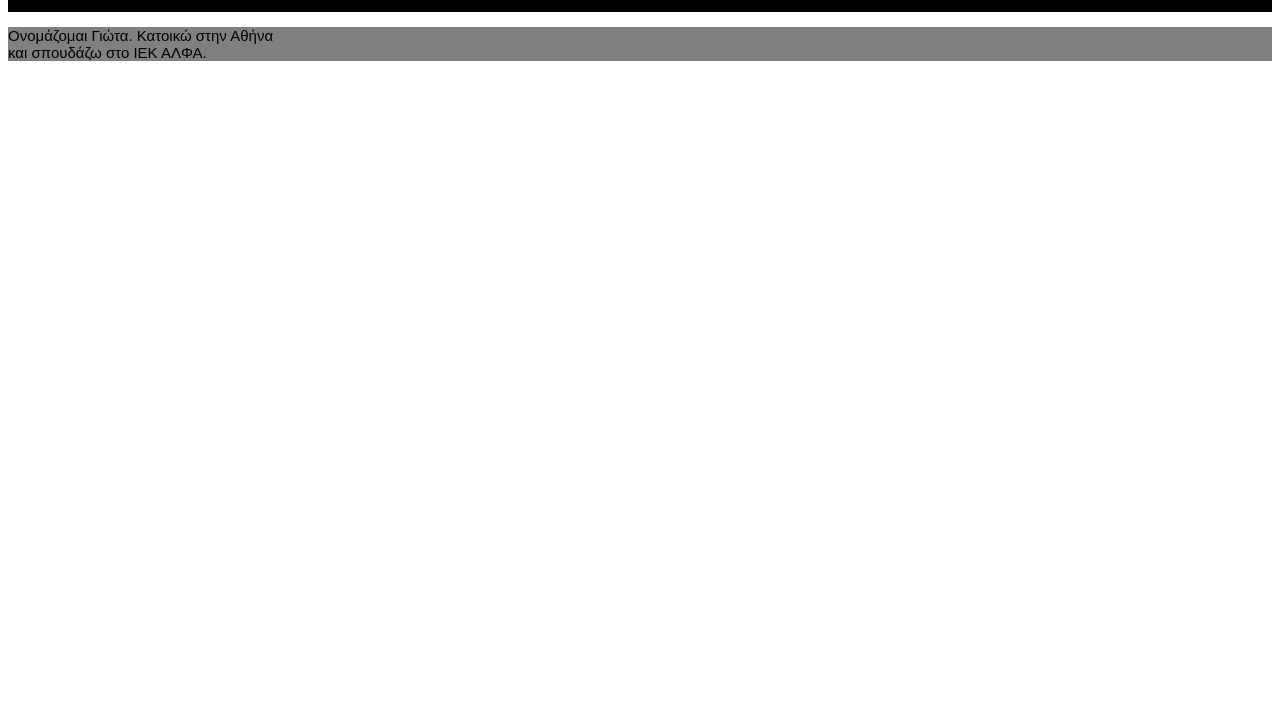
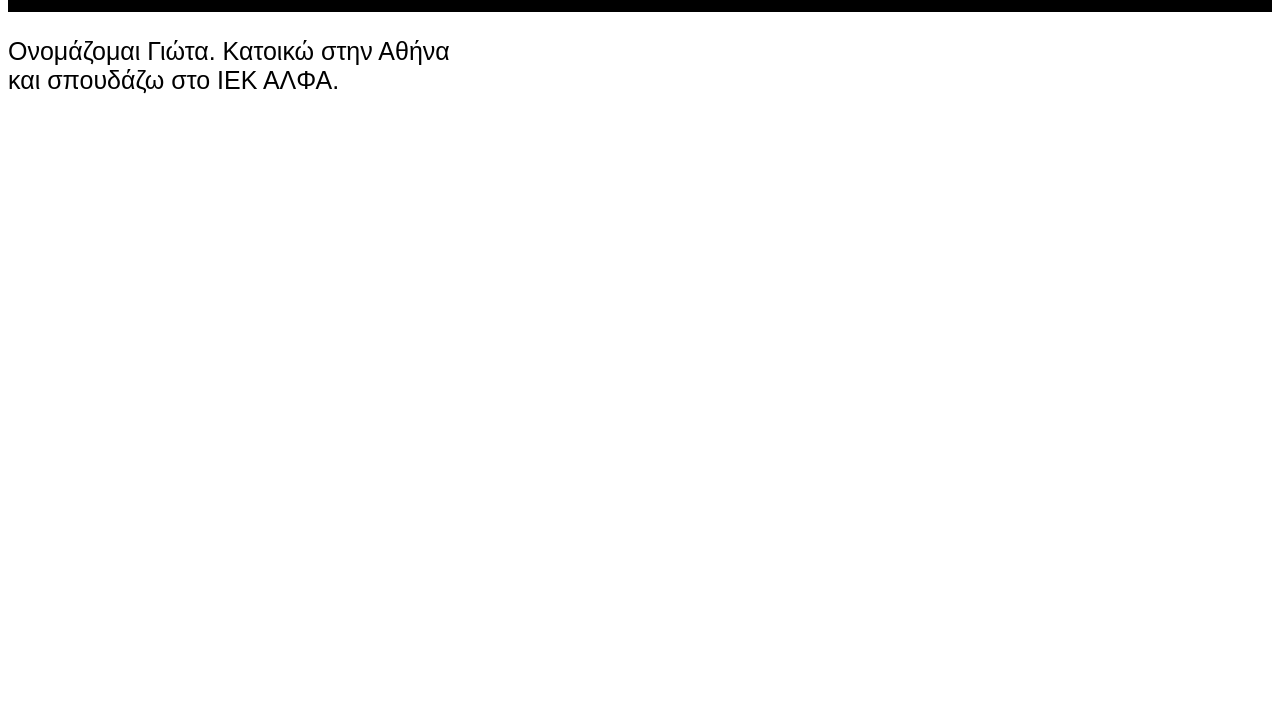
Before and after one commit to giotatsg/giotatsg.github.io, a plain HTML site: page index.html in a window 1280 px wide. Shown: the part 86-800 px from the top of the page. Drawn offline with Linux system fonts and the light colour scheme.

Commit message:
Update index.html

```diff
--- a/index.html
+++ b/index.html
@@ -6,11 +6,11 @@
                text-align:center;
                padding:5px;}
 
-       #section{background-color:grey;
+       #section{background-color:white;
                color:black;
                text-align:left;
                font-family:Arial;
-               font-size:15px;}
+               font-size:25px;}
 </style>
 </head>
 <body>
```
